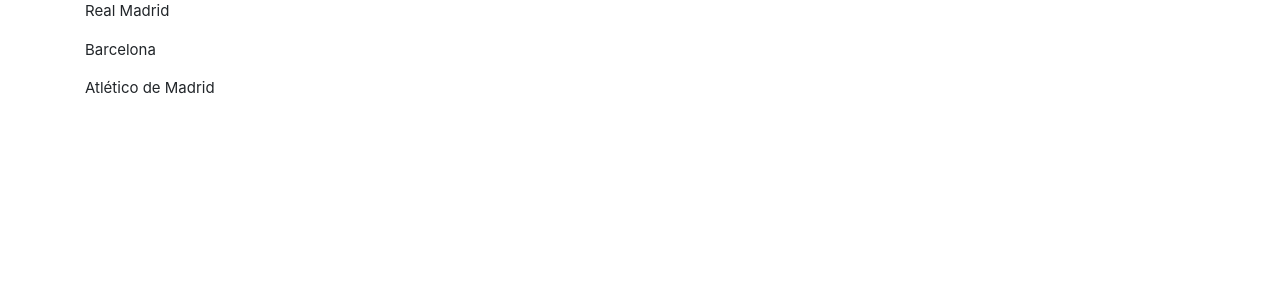
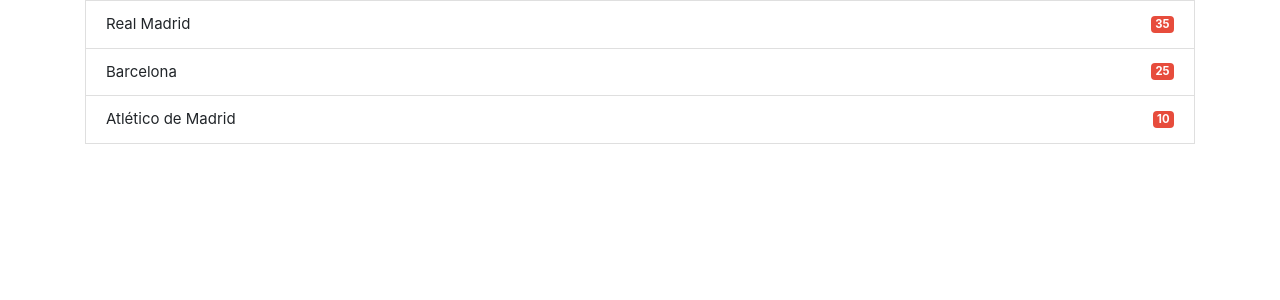
Before and after one commit to esdraspavon/contextapi, a React (Create React App) app: page / in a window 1280 px wide. Shown: the top 300 px of the page. Built offline with nearby package versions, Linux system fonts and the light colour scheme.

Commit message:
showing data in team component

```diff
--- a/src/components/Team.js
+++ b/src/components/Team.js
@@ -2,7 +2,13 @@
 
 class Team extends Component {
   render() {
-    return <p>{this.props.data.name}</p>;
+    const { name, titles } = this.props.data;
+    return (
+      <li className="list-group-item d-flex justify-content-between align-items-center">
+        <p className="m-0">{name}</p>
+        <span className="badge badge-danger">{titles}</span>
+      </li>
+    );
   }
 }
 
```
